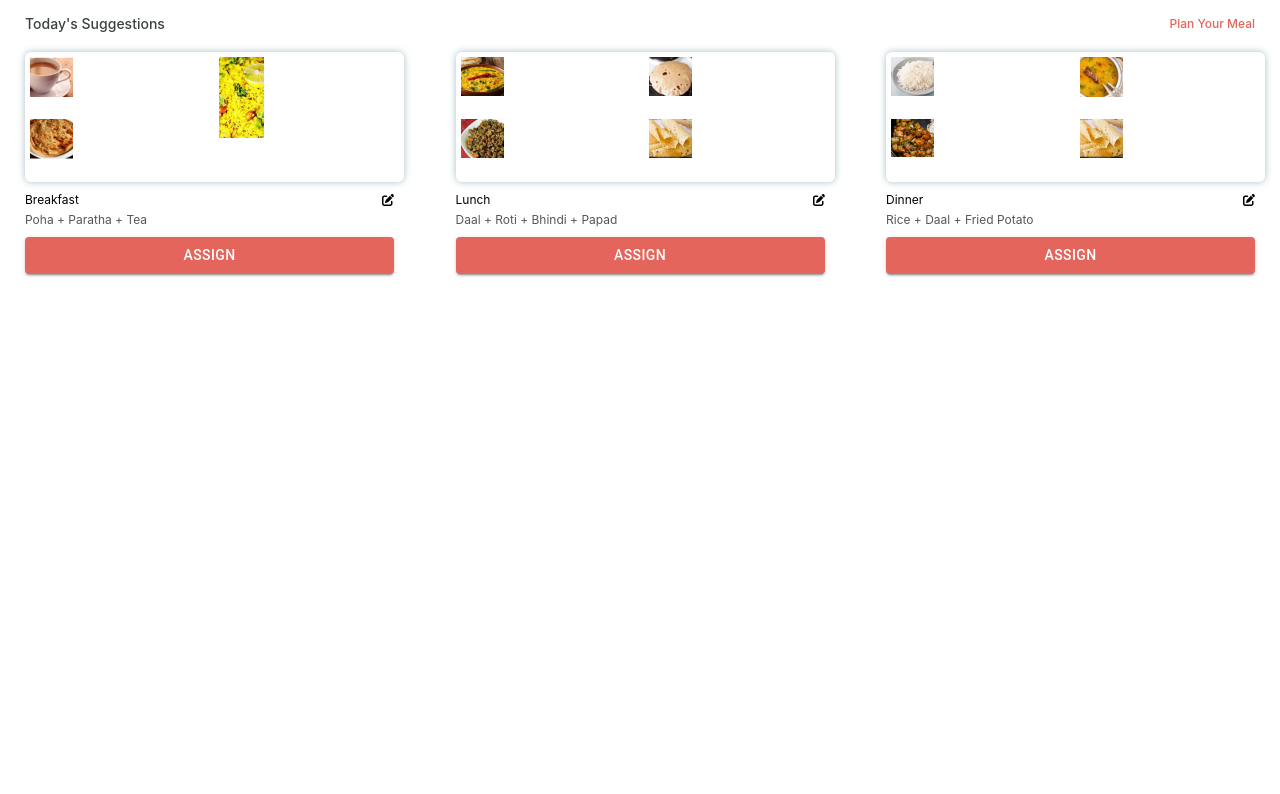
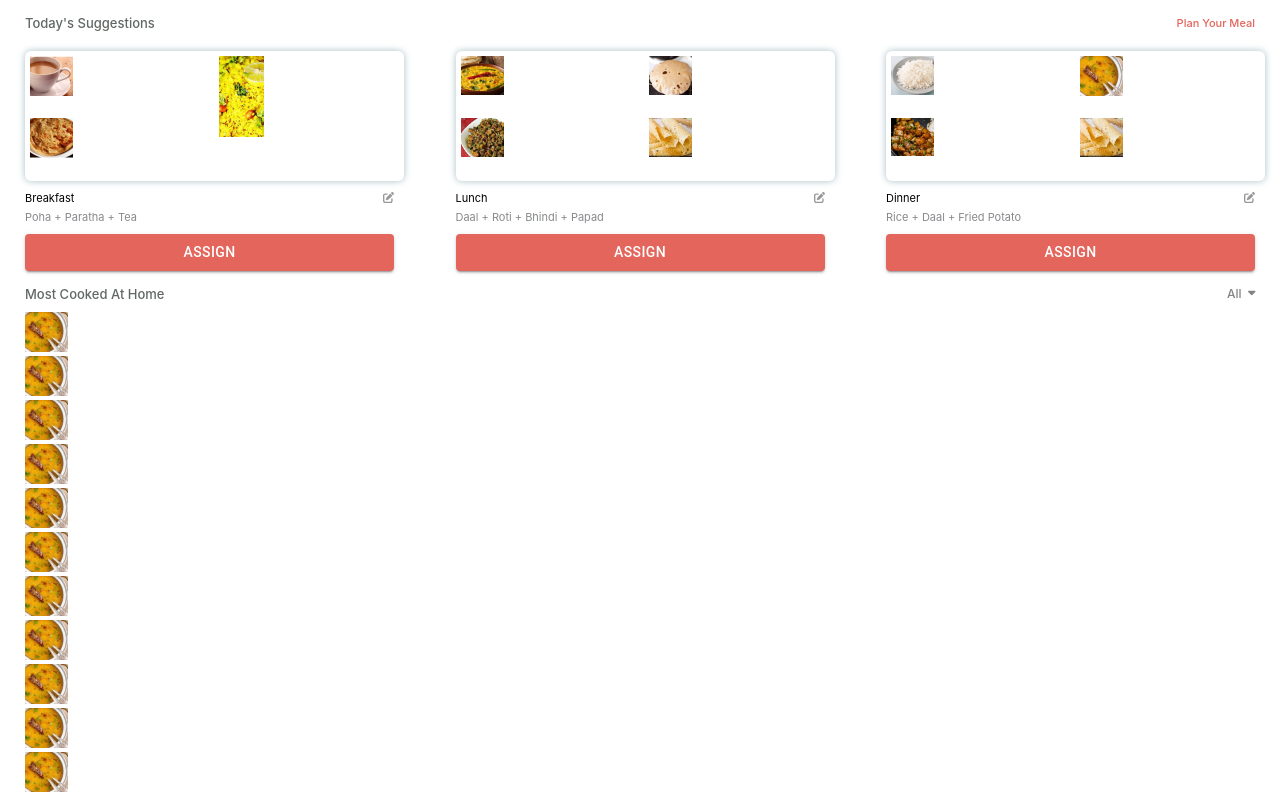
Before and after one commit to anshultanwani/Saab, a React (Create React App) app: page / in a window 1280 px wide. Shown: the top 794 px of the page. Built offline with nearby package versions, Linux system fonts and the light colour scheme.

Commit message:
ui changes

```diff
--- a/src/App.js
+++ b/src/App.js
@@ -15,7 +15,7 @@ function App(props) {
 
   useEffect(() => {
     if(!props.suggestions.length && window.location.pathname == '/'){
-      props.setInitialData(data.suggestions);
+      props.setInitialData(data);
     }
   },[window.location.pathname])
 
--- a/src/assets/data/data.json
+++ b/src/assets/data/data.json
@@ -2,19 +2,88 @@
 {
 	"suggestions":[
 		{
+			"comboId": 1,
 			"category":"Breakfast",
 			"dishCombo": ["Poha","Paratha","Tea"],
 			"images":["images/tea.png","images/poha.png","images/paratha.png"]
 		},
 		{
+			"comboId": 2,
 			"category":"Lunch",
 			"dishCombo": ["Daal","Roti","Bhindi","Papad"],
 			"images":["images/daal.png","images/roti.png","images/bhindi.png","images/papad.png"]
 		},
 		{
+			"comboId": 3,
 			"category":"Dinner",
 			"dishCombo": ["Rice","Daal","Fried Potato"],
 			"images":["images/rice.png","images/daal2.png","images/potato.png","images/papad.png"]
 		}
+	],
+	"mostcooked": [
+		{
+			"dishName": "Daal",
+			"image" : "images/daal2.png"
+		},
+		{
+			"dishName": "Daal",
+			"image" : "images/daal2.png"
+		},
+		{
+			"dishName": "Daal",
+			"image" : "images/daal2.png"
+		},
+		{
+			"dishName": "Daal",
+			"image" : "images/daal2.png"
+		},
+		{
+			"dishName": "Daal",
+			"image" : "images/daal2.png"
+		},
+		{
+			"dishName": "Daal",
+			"image" : "images/daal2.png"
+		},
+		{
+			"dishName": "Daal",
+			"image" : "images/daal2.png"
+		},
+		{
+			"dishName": "Daal",
+			"image" : "images/daal2.png"
+		},
+		{
+			"dishName": "Daal",
+			"image" : "images/daal2.png"
+		},
+		{
+			"dishName": "Daal",
+			"image" : "images/daal2.png"
+		},
+		{
+			"dishName": "Daal",
+			"image" : "images/daal2.png"
+		},
+		{
+			"dishName": "Daal",
+			"image" : "images/daal2.png"
+		},
+		{
+			"dishName": "Daal",
+			"image" : "images/daal2.png"
+		},
+		{
+			"dishName": "Daal",
+			"image" : "images/daal2.png"
+		},
+		{
+			"dishName": "Daal",
+			"image" : "images/daal2.png"
+		},
+		{
+			"dishName": "Daal",
+			"image" : "images/daal2.png"
+		}
 	]
 }
--- a/src/common/ButtonUI.jsx
+++ /dev/null
@@ -1,13 +0,0 @@
-import React from 'react';
-import { Button, styled } from '@mui/material';
-
-const ButtonUI = props => {
-    const MyButton = styled(Button)({
-        ...props.style
-    })
-    return (
-        <MyButton {...props} />
-    );
-};
-
-export default ButtonUI;
--- a/src/components/MostCooked.jsx
+++ b/src/components/MostCooked.jsx
@@ -1,19 +1,37 @@
 import React from 'react';
+import { FontAwesomeIcon } from '@fortawesome/react-fontawesome';
+import { faSortDown } from '@fortawesome/free-solid-svg-icons';
+import { connect } from 'react-redux';
+import './most-cooked.scss';
 
 const MostCooked = props => {
+    const dish = props.mostCooked.map(cur => {
+        return (
+            <div className='single-dish'>
+                <img src={require('../assets/'+cur.image).default} />
+                <div className='dish-title'>{}</div>
+            </div>
+        )
+    })
     return (
         <div className='most-cooked'>
             <div className='heading-holder'>
                 <div className='title'>Most Cooked At Home</div>
                 <div className='dropdown-cat'>
                     All
+                    <FontAwesomeIcon icon={faSortDown} className="arrow-icon" />
                 </div>
             </div>
             <div className='section'>
-
+                {dish}
             </div>
         </div>
     );
 }
 
-export default MostCooked;
+const mapStateToProps = state => {
+    return {
+        mostCooked: state.foodData.mostcooked
+    }
+}
+export default connect(mapStateToProps)(MostCooked);
--- a/src/components/Suggestions.jsx
+++ b/src/components/Suggestions.jsx
@@ -3,9 +3,17 @@ import { connect } from 'react-redux';
 import { FontAwesomeIcon } from '@fortawesome/react-fontawesome';
 import { faPenToSquare } from '@fortawesome/free-solid-svg-icons';
 import './suggestion.scss';
-import ButtonUI from '../common/ButtonUI';
+import { Button } from '@mui/material';
 
 const Suggestions = props => {
+
+    const handleAssign = (comboId) => {
+        alert('comboId '+comboId)
+    }
+
+    const handleEdit = () => {
+        alert('Edit Code')
+    }
 
     const cards = props.suggestions.map(cur => {
         var comboStr = '';
@@ -25,12 +33,18 @@ const Suggestions = props => {
                 </div>
                 <div className='cat-holder'>
                     <div className='category'>{cur.category}</div>
-                    <div className='edit-meal'>
+                    <div className='edit-meal' onClick={() => handleEdit()}>
                         <FontAwesomeIcon icon={faPenToSquare} />
                     </div>
                 </div>
                 <div className='dish'>{comboStr}</div>
-                <ButtonUI variant="contained" style={{background: '#E3655B',marginTop: '10px'}}>Assign</ButtonUI>
+                <Button
+                    variant="contained"
+                    className="assign-btn"
+                    onClick={() => handleAssign(cur.comboId)}
+                >
+                    Assign
+                </Button>
             </div>
         )
     })
--- /dev/null
+++ b/src/components/most-cooked.scss
@@ -0,0 +1,26 @@
+.most-cooked {
+    .heading-holder {
+        display: flex;
+        justify-content: space-between;
+        font-size: 0.8125rem;
+        font-weight: 500;
+        color: #3A423C;
+        opacity: 0.8;
+        margin-bottom: 10px;
+
+        .dropdown-cat {
+            display: flex;
+            align-items: center;
+            justify-content: space-between;
+            min-width: 28px;
+            font-size: 0.75rem;
+            font-weight: 500;
+            color: #626863;
+
+            .arrow-icon {
+                position: relative;
+                top: -4px;
+            }
+        }
+    }
+}
--- a/src/components/suggestion.scss
+++ b/src/components/suggestion.scss
@@ -9,14 +9,15 @@
 
         .title {
             color: #3A423C;
-            font-size: 14px;
+            font-size: 0.8125rem;
             font-weight: 500;
+            opacity: 0.8;
         }
 
         .plan-title {
             cursor: pointer;
             color: #E3655B;
-            font-size: 12px;
+            font-size: 0.6875rem;
             font-weight: 500;
         }
     }
@@ -35,6 +36,11 @@
             &:last-child {
                 margin-right: unset;
             }
+
+            .assign-btn {
+                background: #E3655B;
+                margin-top: 10px;
+            }
         }
 
         .img-holder {
@@ -51,21 +57,23 @@
             grid-template-columns: 50% 46%;
             padding: 5px;
 
-            .dish-img {
-
-            }
         }
 
         .cat-holder {
-            font-size: 12px;
+            font-size: 0.6875rem;
             display: flex;
             justify-content: space-between;
             margin-bottom: 5px;
+
+            .edit-meal {
+                opacity: 0.4;
+            }
         }
         .dish {
             color: #54575B;
-            font-size: 12px;
+            font-size: 0.6875rem;
             text-overflow: ellipsis;
+            opacity: 0.7;
         }
     }
 }
--- a/src/pages/HomePage.jsx
+++ b/src/pages/HomePage.jsx
@@ -1,11 +1,13 @@
 import React, { useState } from 'react';
 import { connect } from 'react-redux';
+import MostCooked from '../components/MostCooked';
 import Suggestions from '../components/Suggestions';
 
 const Main = props => {
     return (
         <div className='home-page'>
             <Suggestions />
+            <MostCooked />
         </div>
     )
 };
--- a/src/reducers/index.js
+++ b/src/reducers/index.js
@@ -1,5 +1,6 @@
 const initialState = {
-    suggestions: []
+    suggestions: [],
+    mostcooked: []
 };
 
 export default (state = initialState, action) => {
@@ -7,7 +8,7 @@ export default (state = initialState, action) => {
         case 'SET_INITIAL_DATA' : {
             return {
                 ...state,
-                suggestions: [...action.payload]
+                ...action.payload
             }
         }
         default: {
```
